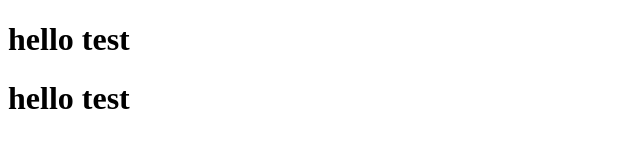
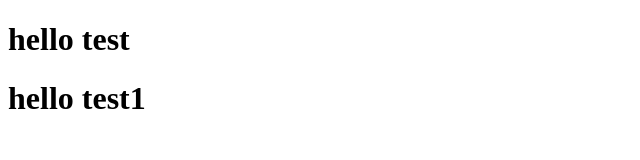
Before and after one commit to RekhaPaudel18/learngit, a plain HTML site: page index.html in a window 1280 px wide. Shown: the full height of the page, 0-640 px from the left. Drawn offline with Linux system fonts and the light colour scheme.

Commit message:
add file

```diff
--- a/index.html
+++ b/index.html
@@ -7,7 +7,7 @@
 </head>
 <body>
    <h1>hello test</h1>
-   <h1>hello test</h1>
+   <h1>hello test1</h1>
 
 </body>
 </html>
```
Also changed, not shown: test.html (added).
